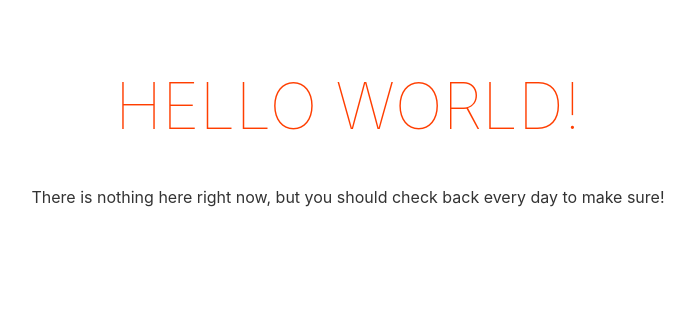
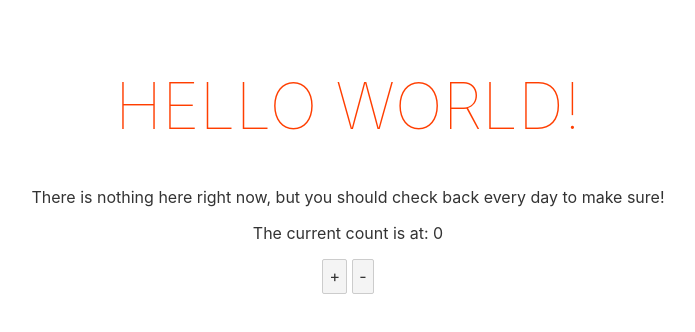
Before and after one commit to giodamelio/zone.dance, a Svelte app: page / in a window 1280 px wide. Shown: the top 332 px of the page, without its empty margins (292-987 px from the left). Built offline with nearby package versions, Linux system fonts and the light colour scheme.

Commit message:
Simple counter with a store

```diff
--- a/src/App.svelte
+++ b/src/App.svelte
@@ -1,13 +1,20 @@
 <script lang="ts">
+	import { count } from "./stores";
+
 	export let name: string = "HAHA";
 </script>
 
 <main>
 	<h1>Hello {name}!</h1>
+
 	<p>
 		There is nothing here right now, but you should check back every day to make
 		sure!
 	</p>
+
+	<p>The current count is at: {$count}</p>
+	<button on:click={() => count.update((n) => n + 1)}>+</button>
+	<button on:click={() => count.update((n) => n - 1)}>-</button>
 </main>
 
 <style>
--- /dev/null
+++ b/src/stores.ts
@@ -0,0 +1,3 @@
+import { writable } from 'svelte/store'
+
+export const count = writable(0)
```
